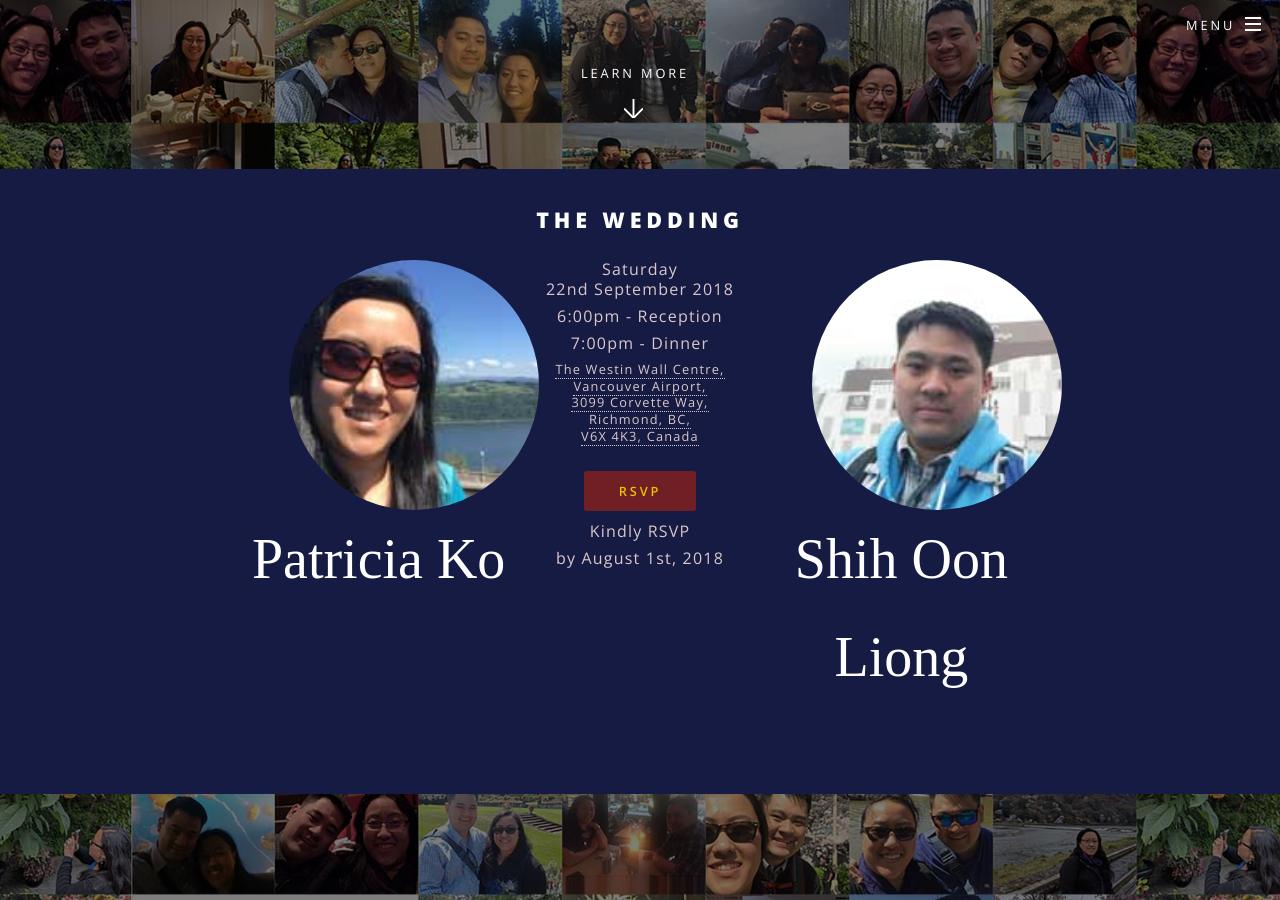
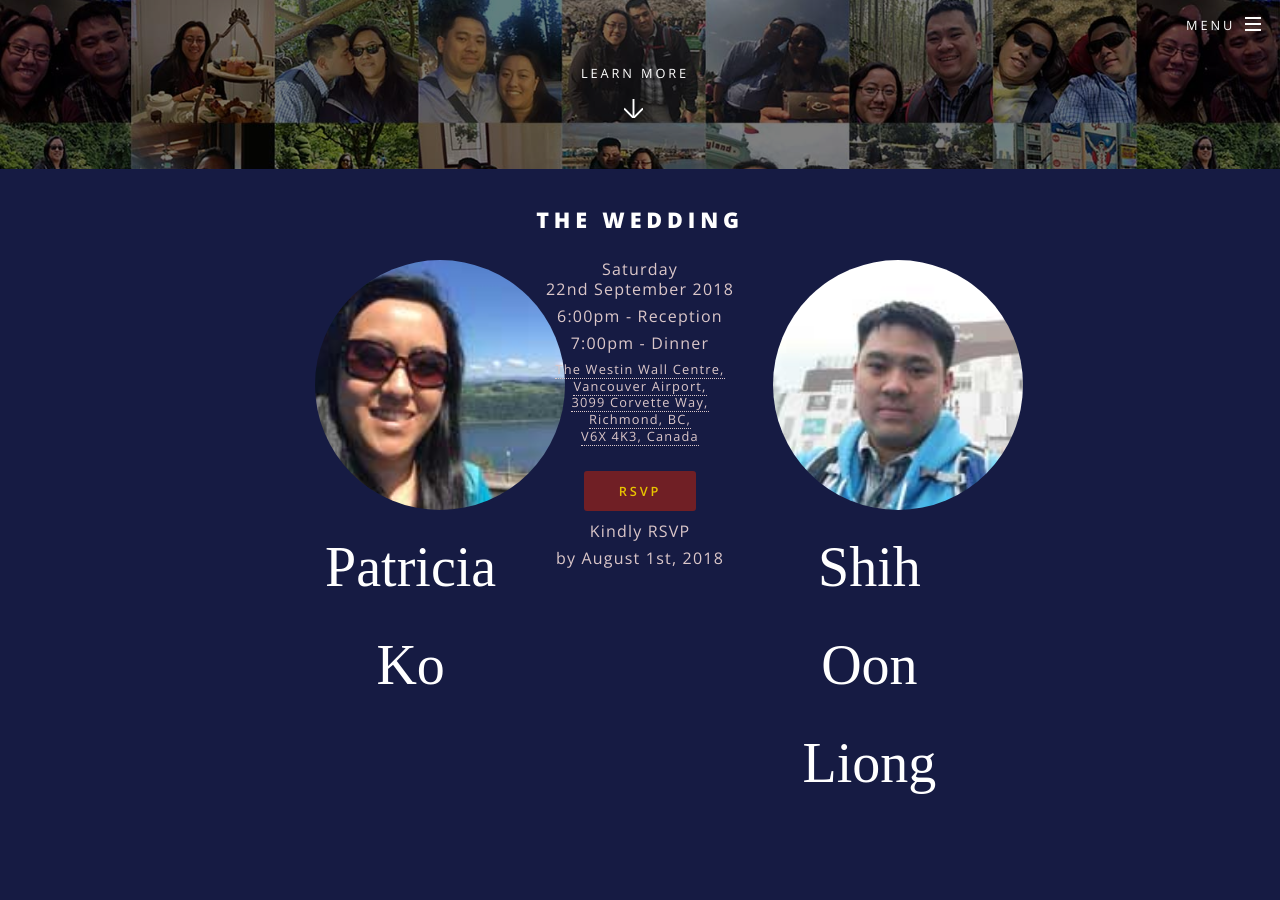
Before and after one commit to mechastorm/patriciaandshihoon, a Jekyll site: the page built from src/index.html, in a window 1280 px wide and 900 px high, scrolled down 731 px. Built offline with Jekyll 4.4.1, drawn with Linux system fonts in a browser that asks for light colours; some web fonts are replaced.

Commit message:
Fixed center

```diff
--- a/src/_sass/libs/_frontpage_section.scss
+++ b/src/_sass/libs/_frontpage_section.scss
@@ -28,19 +28,19 @@
     margin-top: 20px;
   }
 
-  img.profile-img {
-    display: block;
-    border-radius: 50%;
-    width: 250px;
-    height: 250px;
+  div.profile-img {
     text-align: center;
-    margin: 0 15%;
+    img {
+      border-radius: 50%;
+      width: 250px;
+      height: 250px;
+      text-align: center;
+    }
   }
 
   div.inner.profile-bridegroom {
-    top: 0px;
-
-    h2 {
+    width: 15%;
+    h3 {
       font-family: _font_banner(family);
       font-size: 3.5em;
       font-weight: 100;
--- a/src/index.html
+++ b/src/index.html
@@ -18,8 +18,10 @@
 						<h2>The Wedding</h2>
 						<section id="event-details">
 							<div id="bride" class="inner profile-bridegroom">
-								<img class="profile-img" src="/images/frontpage/bride.jpg" />
-								<h2>Patricia Ko</h2>
+								<div class="profile-img">
+									<img src="/images/frontpage/bride.jpg" />
+								</div>
+								<h3>Patricia Ko</h3>
 							</div>
 							<div class="inner event-info">
 								<div class="event-date">
@@ -34,8 +36,10 @@
 								<div>Kindly RSVP<br />by August 1st, 2018</div>
 							</div>
 							<div id="groom" class="inner profile-bridegroom">
-								<img class="profile-img" src="/images/frontpage/groom.jpg" />
-								<h2>Shih Oon Liong</h2>
+								<div class="profile-img">
+									<img src="/images/frontpage/groom.jpg" />
+								</div>
+								<h3>Shih Oon Liong</h3>
 							</div>
 						</section>
 					</section>
```
